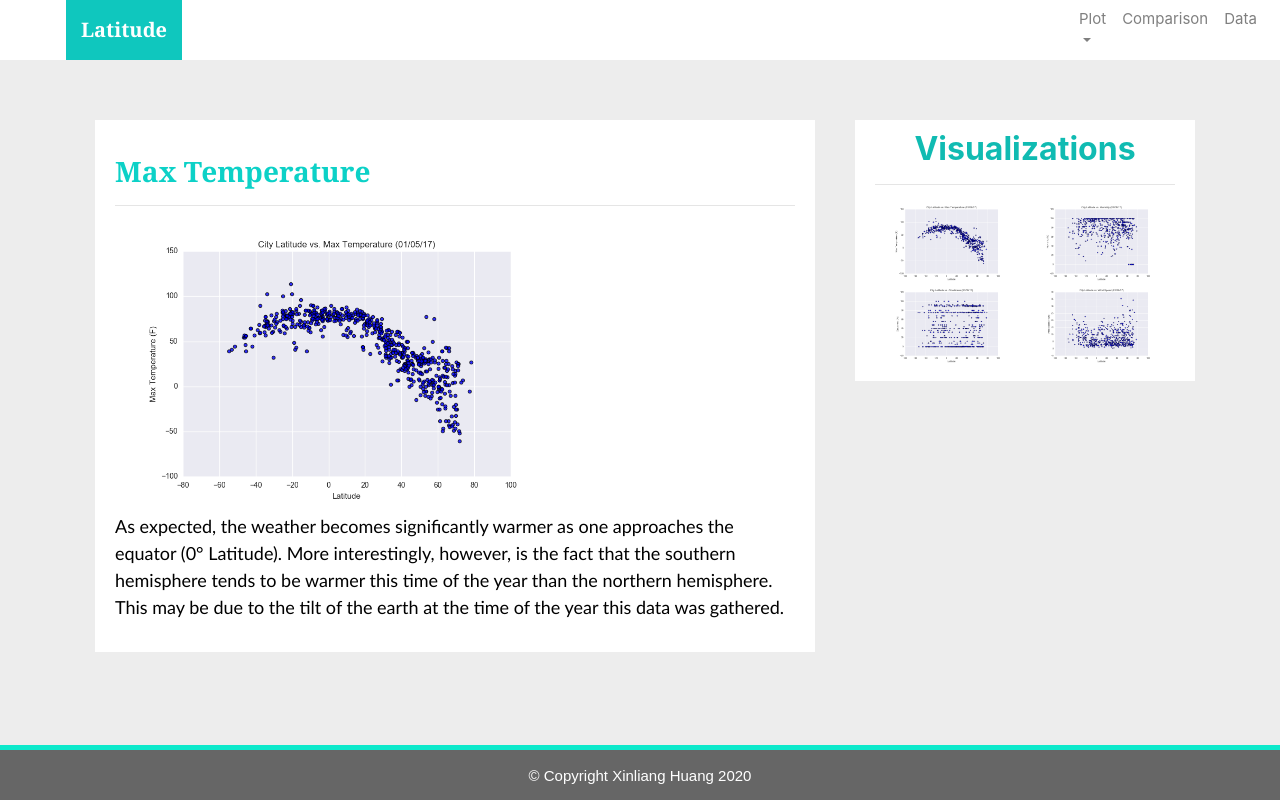
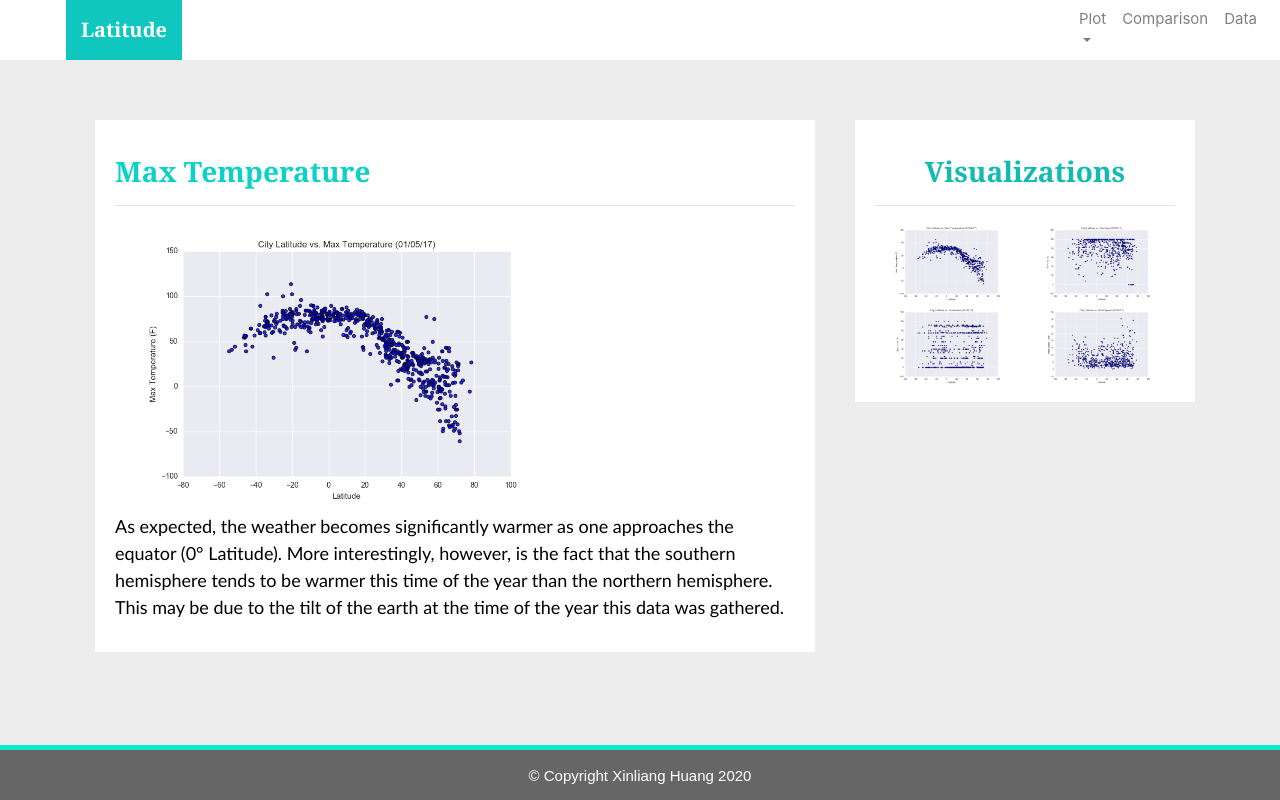
Before and after one commit to goldenb85/Web-Design-Challenge, a plain HTML site: page WebVisualizations/temp.html in a window 1280 px wide. Drawn offline with nearby package versions, Linux system fonts and the light colour scheme.

Commit message:
visualization h2 to h3

```diff
--- a/WebVisualizations/temp.html
+++ b/WebVisualizations/temp.html
@@ -75,7 +75,7 @@
           <div class=box>
           <section id="imageNav-area">
             <div class="imageNav-content">
-              <h2 class="imageNav-header">Visualizations</h2>
+              <h3 class="imageNav-header">Visualizations</h3>
               <hr>
               <div class="container">
 			           <div class="row">
```
